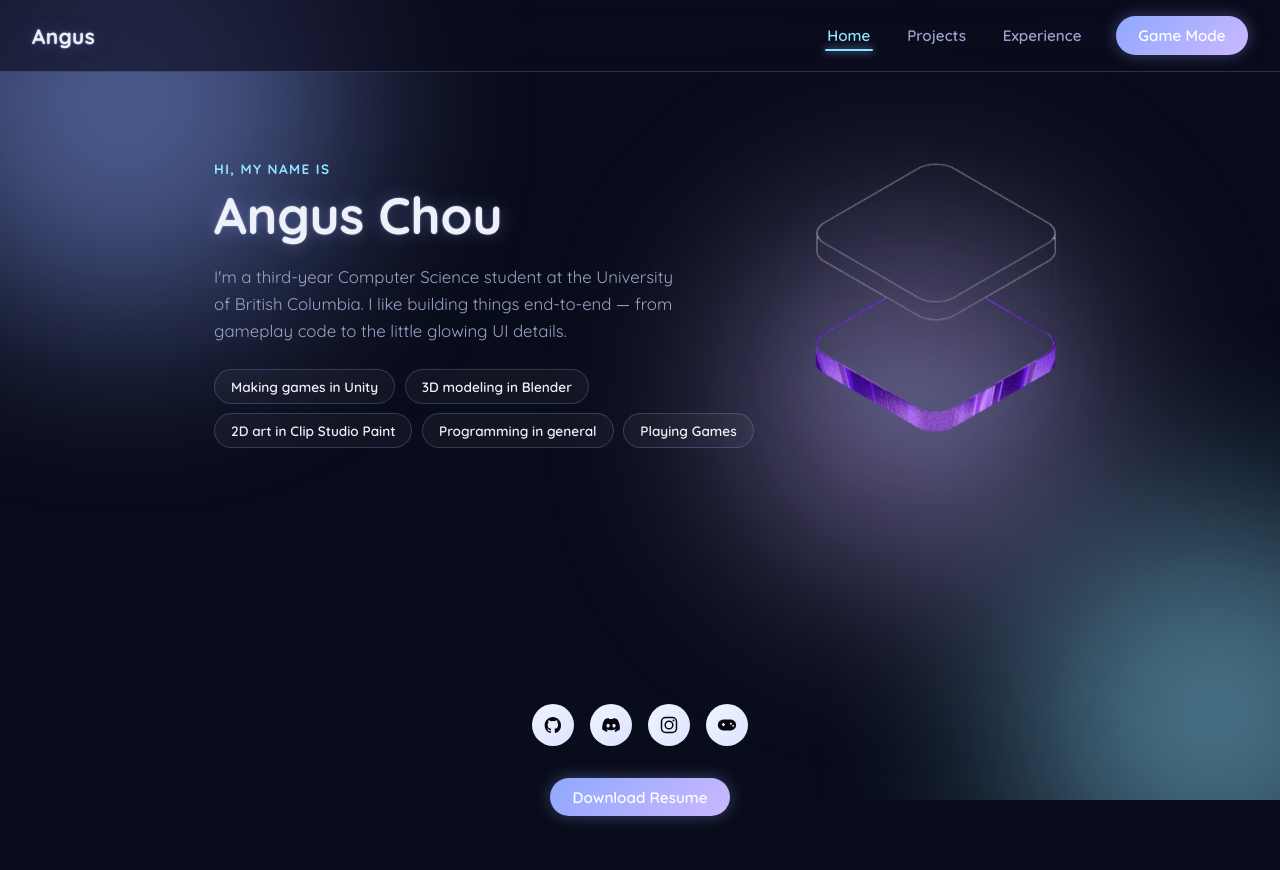
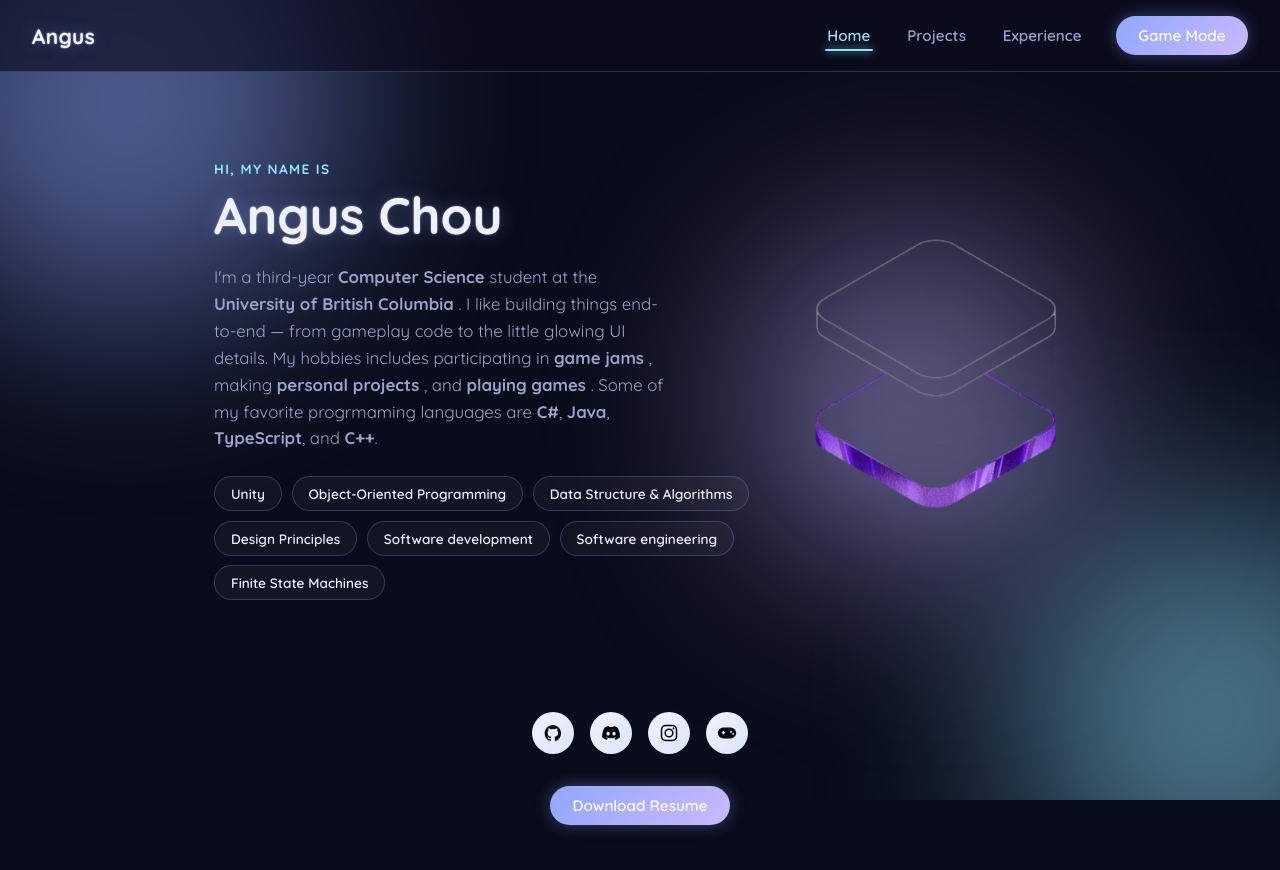
Before and after one commit to tsuki9355/My-Website, a React (Vite) app: page / in a window 1280 px wide. Shown: the top 870 px of the page. Built offline with nearby package versions, Linux system fonts and the light colour scheme.

Commit message:
Changed home page
modified about me paragraph and modified my tags

```diff
--- a/src/data/projects.ts
+++ b/src/data/projects.ts
@@ -43,6 +43,15 @@ export const projects: Project[] = [
     link: "https://github.com/tsuki9355/Lumi-and-the-Forgotten-Moon",
   },
   {
+    id: "Kenney 2026 Game jam",
+    title: "Guess the Weight",
+    description:
+      "Game created in 48 hours for the Kenney 2026 game jam featuring the theme 'Scale'.",
+    category: "game-jam",
+    tags: ["Unity", "C#", "Physics", "Event-Driven UI"],
+    link: "https://tsuki-0505.itch.io/guess-the-weight",
+  },
+  {
     id: "blender-diorama",
     title: "Cozy Diorama (WIP)",
     description:
--- a/src/pages/HomePage.css
+++ b/src/pages/HomePage.css
@@ -30,14 +30,14 @@
   font-size: 1.05rem;
 }
 
-.hobby-list {
+.skill-list {
   display: flex;
   flex-wrap: wrap;
   gap: 0.6rem;
   margin-top: 1.5rem;
 }
 
-.hobby-pill {
+.skill-pill {
   font-size: 0.85rem;
   font-weight: 600;
   padding: 0.5rem 1rem;
@@ -78,7 +78,7 @@
     max-width: none;
   }
 
-  .hobby-list {
+  .skill-list {
     justify-content: center;
   }
 }
--- a/src/pages/HomePage.tsx
+++ b/src/pages/HomePage.tsx
@@ -1,12 +1,14 @@
 import heroImage from "../assets/hero.png";
 import "./HomePage.css";
 
-const HOBBIES = [
-  "Making games in Unity",
-  "3D modeling in Blender",
-  "2D art in Clip Studio Paint",
-  "Programming in general",
-  "Playing Games"
+const Skills = [
+  "Unity",
+  "Object-Oriented Programming",
+  "Data Structure & Algorithms",
+  "Design Principles",
+  "Software development",
+  "Software engineering",
+  "Finite State Machines"
 ];
 
 function HomePage() {
@@ -17,15 +19,22 @@ function HomePage() {
           <p className="eyebrow">Hi, my name is</p>
           <h1 className="glow-text">Angus Chou</h1>
           <p className="hero-bio">
-            I'm a third-year Computer Science student at the University of
-            British Columbia. I like building things end-to-end — from
+            I'm a third-year <strong>Computer Science </strong> student at the <strong>University of
+            British Columbia </strong>. I like building things end-to-end — from
             gameplay code to the little glowing UI details.
+            My hobbies includes participating in <strong>game jams </strong>,
+            making <strong>personal projects </strong>, and <strong>playing games </strong>.
+            Some of my favorite progrmaming languages are
+            <strong> C#</strong>,
+            <strong> Java</strong>,
+            <strong> TypeScript</strong>, and
+            <strong> C++</strong>.
           </p>
 
-          <div className="hobby-list">
-            {HOBBIES.map((hobby) => (
-              <span key={hobby} className="hobby-pill">
-                {hobby}
+          <div className="skill-list">
+            {Skills.map((skill) => (
+              <span key={skill} className="skill-pill">
+                {skill}
               </span>
             ))}
           </div>
```
